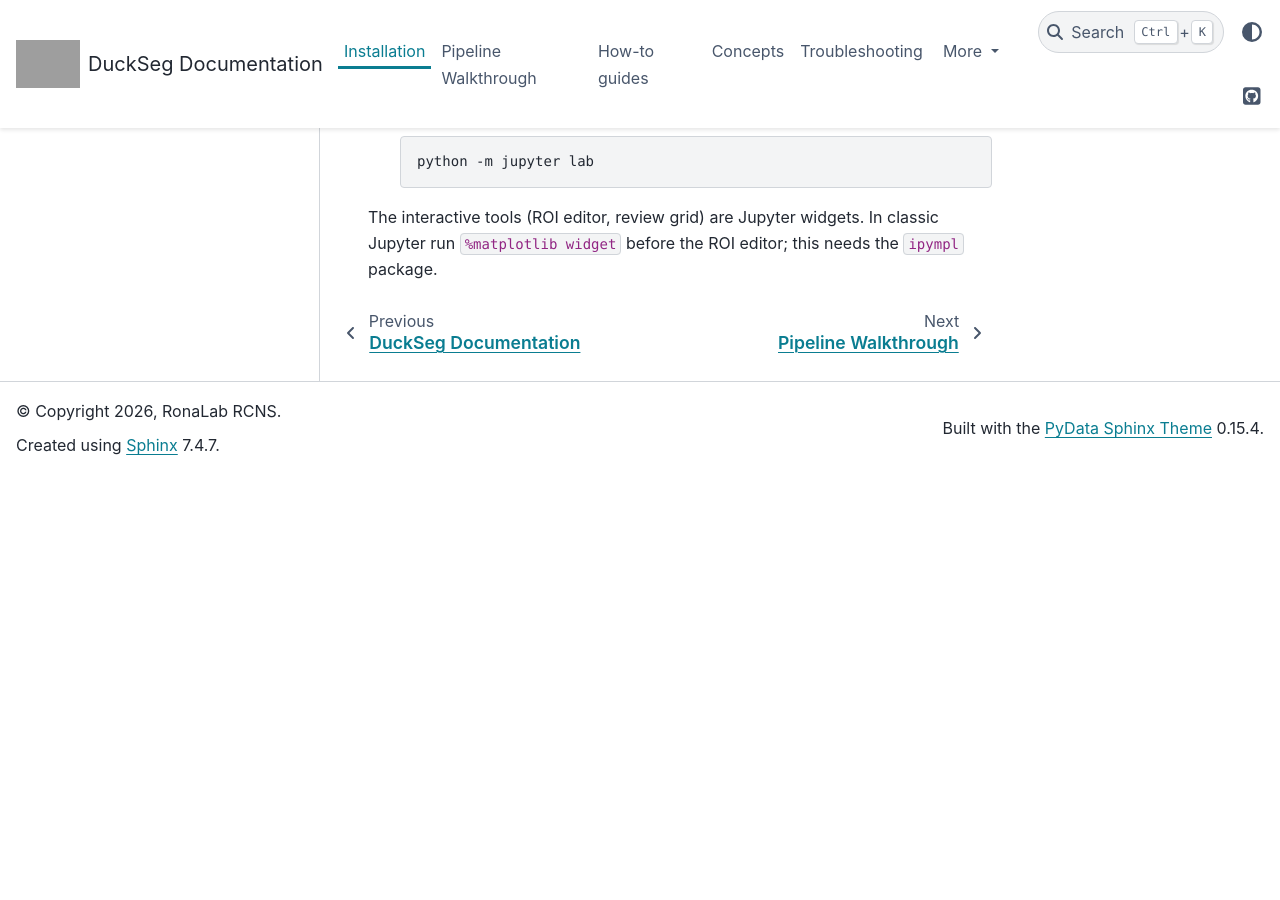
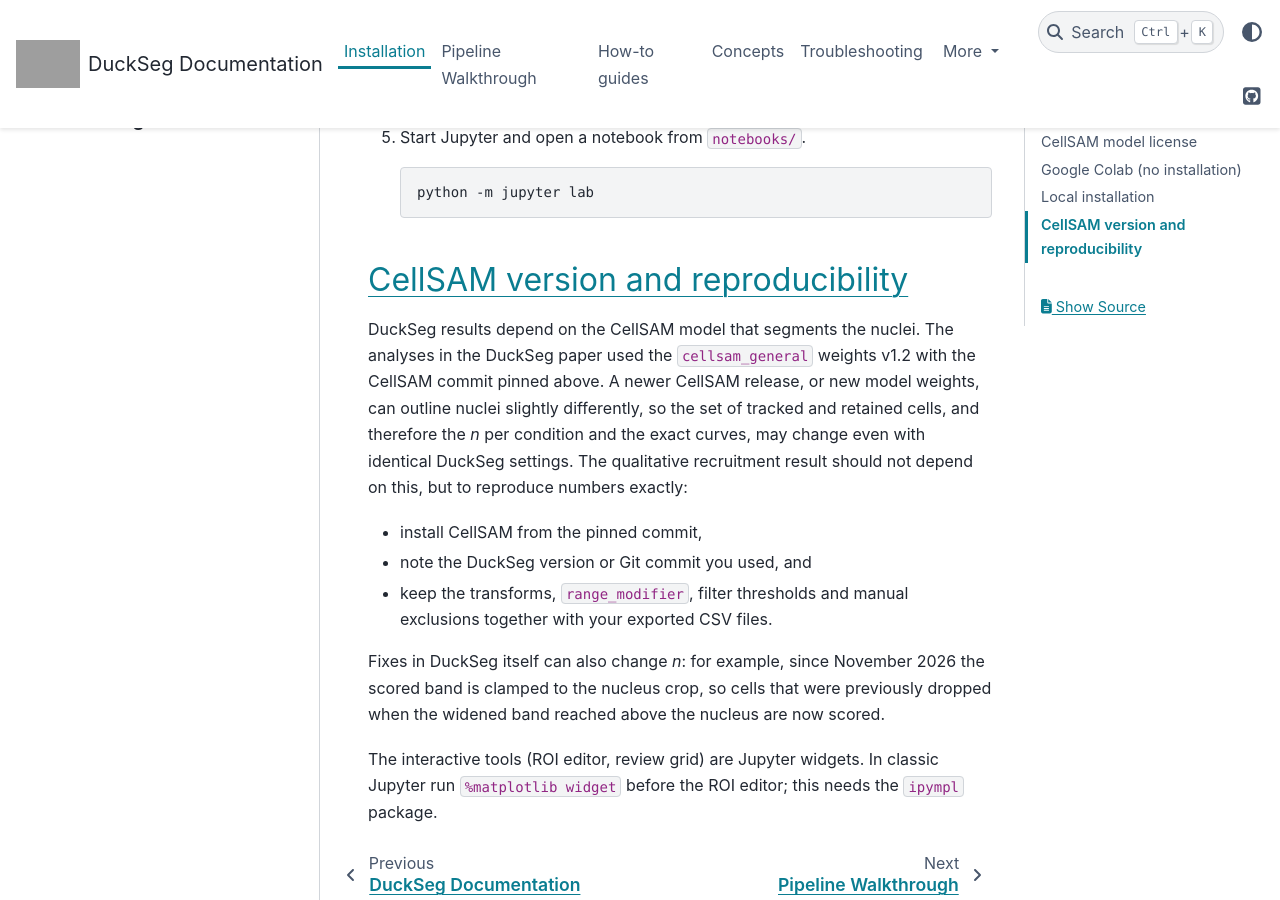
Before and after one commit to ronalabrcns/DuckSeg, a Sphinx documentation site: the page built from docs/installation.rst, in a window 1280 px wide and 900 px high, scrolled down 2384 px. Built offline with Sphinx 7.4.7 and the PyData theme 0.15.4, drawn with Linux system fonts in a browser that asks for light colours; before the commit the page ends 2859 px from its top, so only the background shows below that; some of the changed text lies outside the part shown; grey boxes are pictures that could not be loaded.

Commit message:
Docs: pre-submission polish
- index.rst: install paragraph points to the Hugging Face license
  instead of a DeepCell token; pin the tested CellSAM commit
- README, index.rst, workflow.rst: export with baseline_correct=True so
  the CSV matches the plotted curves
- outlier_filtering.rst: describe the red frame and "excluded" label
- installation.rst: new "CellSAM version and reproducibility" section

```diff
--- a/docs/installation.rst
+++ b/docs/installation.rst
@@ -110,6 +110,28 @@ Local installation
 
       python -m jupyter lab
 
+CellSAM version and reproducibility
+===================================
+
+DuckSeg results depend on the CellSAM model that segments the nuclei. The
+analyses in the DuckSeg paper used the ``cellsam_general`` weights v1.2 with
+the CellSAM commit pinned above. A newer CellSAM release, or new model
+weights, can outline nuclei slightly differently, so the set of tracked and
+retained cells, and therefore the *n* per condition and the exact curves,
+may change even with identical DuckSeg settings. The qualitative
+recruitment result should not depend on this, but to reproduce numbers
+exactly:
+
+- install CellSAM from the pinned commit,
+- note the DuckSeg version or Git commit you used, and
+- keep the transforms, ``range_modifier``, filter thresholds and manual
+  exclusions together with your exported CSV files.
+
+Fixes in DuckSeg itself can also change *n*: for example, since November
+2026 the scored band is clamped to the nucleus crop, so cells that were
+previously dropped when the widened band reached above the nucleus are now
+scored.
+
 The interactive tools (ROI editor, review grid) are Jupyter widgets. In
 classic Jupyter run ``%matplotlib widget`` before the ROI editor; this
 needs the ``ipympl`` package.
```
Also changed, not shown: README.md (+1 -1 lines), docs/guides/outlier_filtering.rst (+6 -2 lines), docs/index.rst (+6 -4 lines), docs/workflow.rst (+6 -2 lines).
